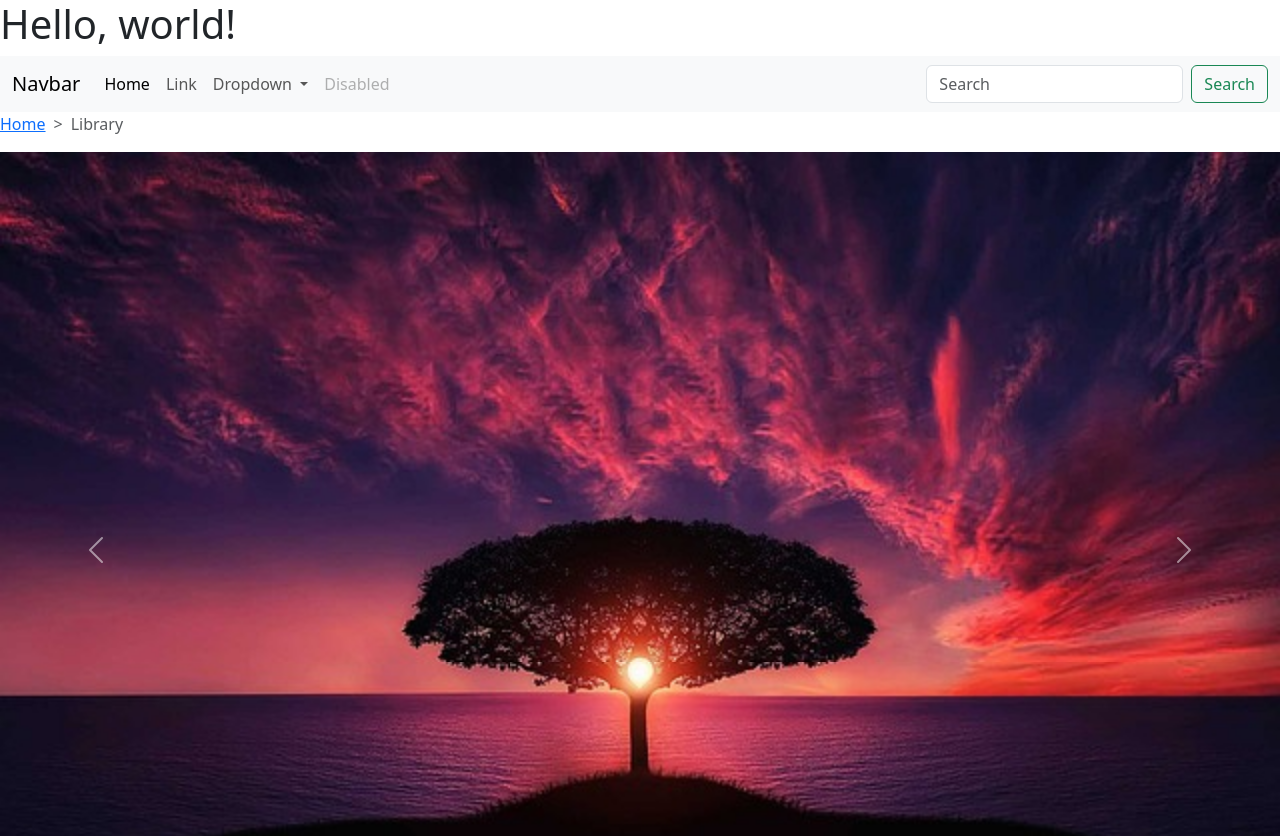
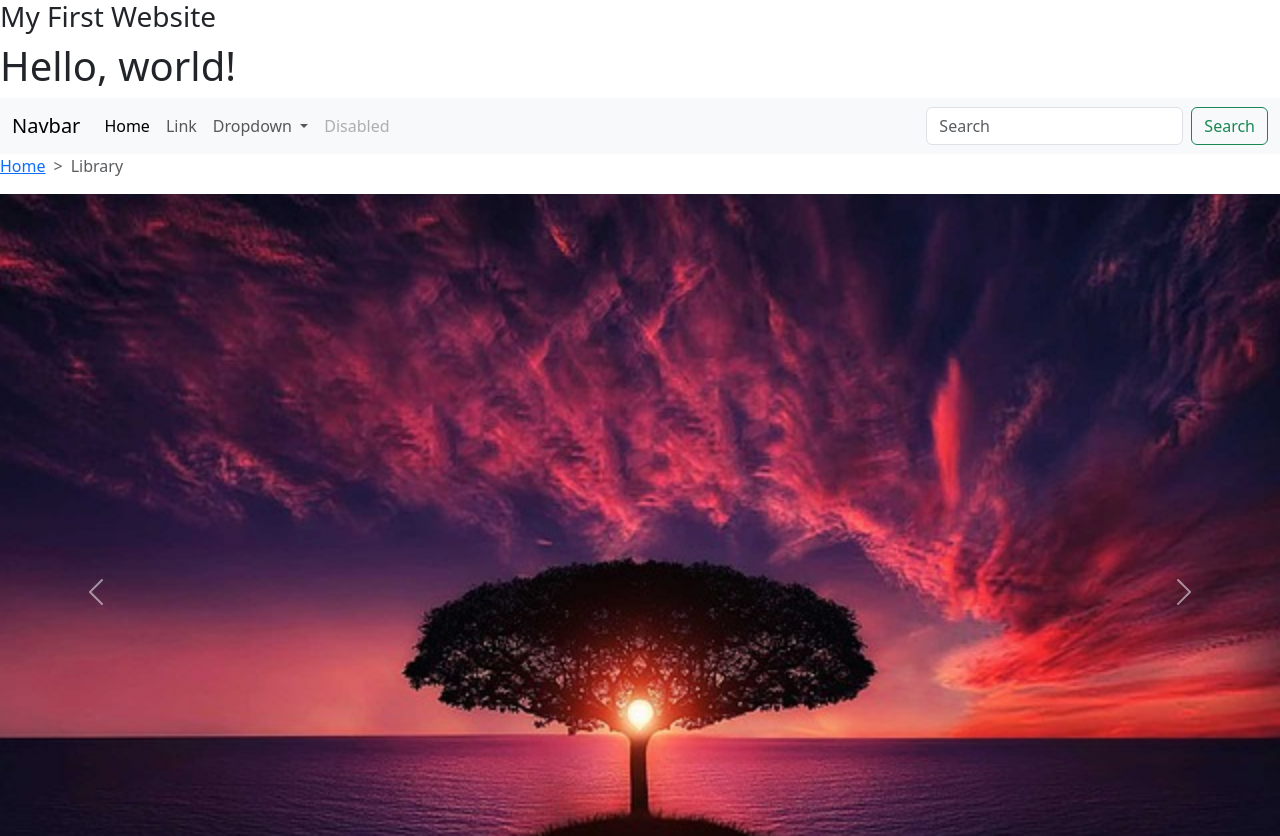
Before and after one commit to phlabib/my-second-repo, a plain HTML site: page index.html in a window 1280 px wide. Shown: the top 836 px of the page. Drawn offline with nearby package versions, Linux system fonts and the light colour scheme.

Commit message:
added new h3

```diff
--- a/index.html
+++ b/index.html
@@ -7,6 +7,7 @@
     <link href="https://cdn.jsdelivr.net/npm/bootstrap@5.3.0-alpha3/dist/css/bootstrap.min.css" rel="stylesheet" integrity="sha384-KK94CHFLLe+nY2dmCWGMq91rCGa5gtU4mk92HdvYe+M/SXH301p5ILy+dN9+nJOZ" crossorigin="anonymous">
   </head>
   <body>
+    <h3>My First Website</h3>
     <h1>Hello, world!</h1>
     <!--Navbar-->
     <nav class="navbar navbar-expand-lg bg-body-tertiary">
```
